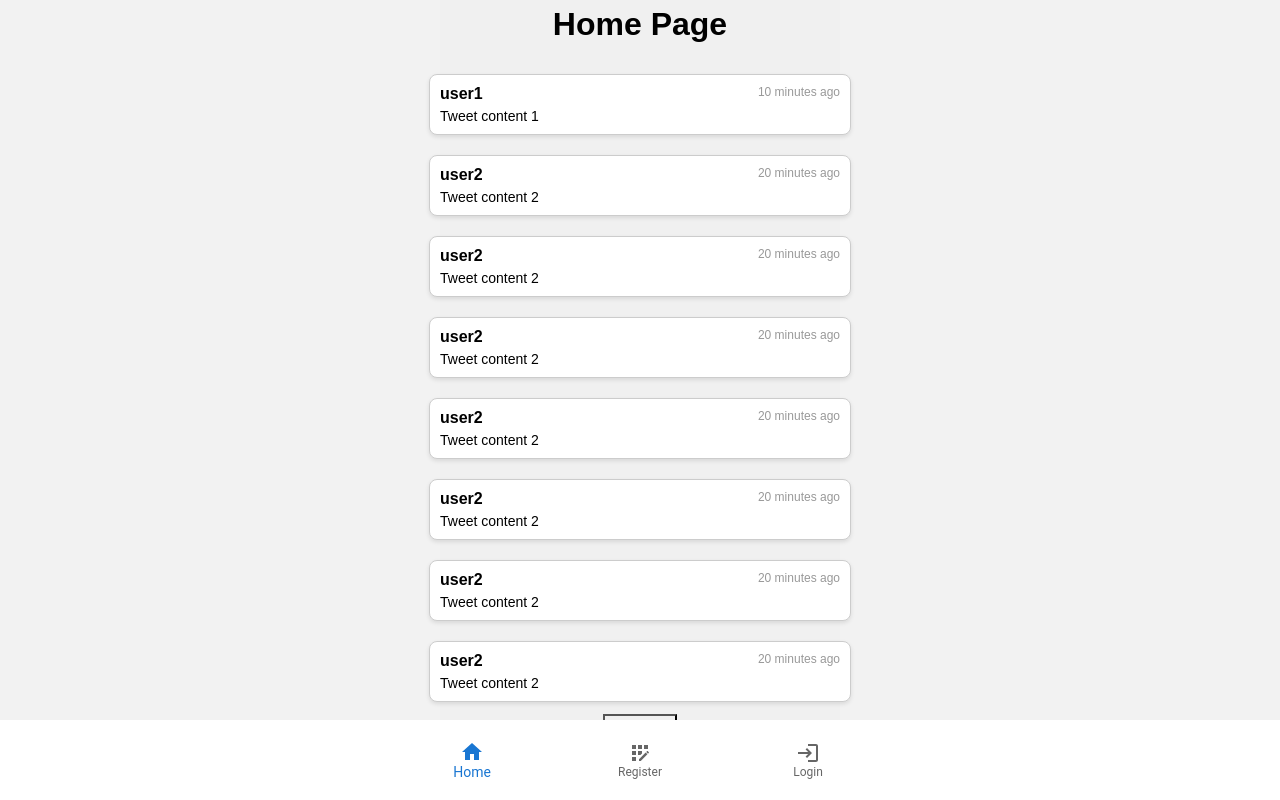
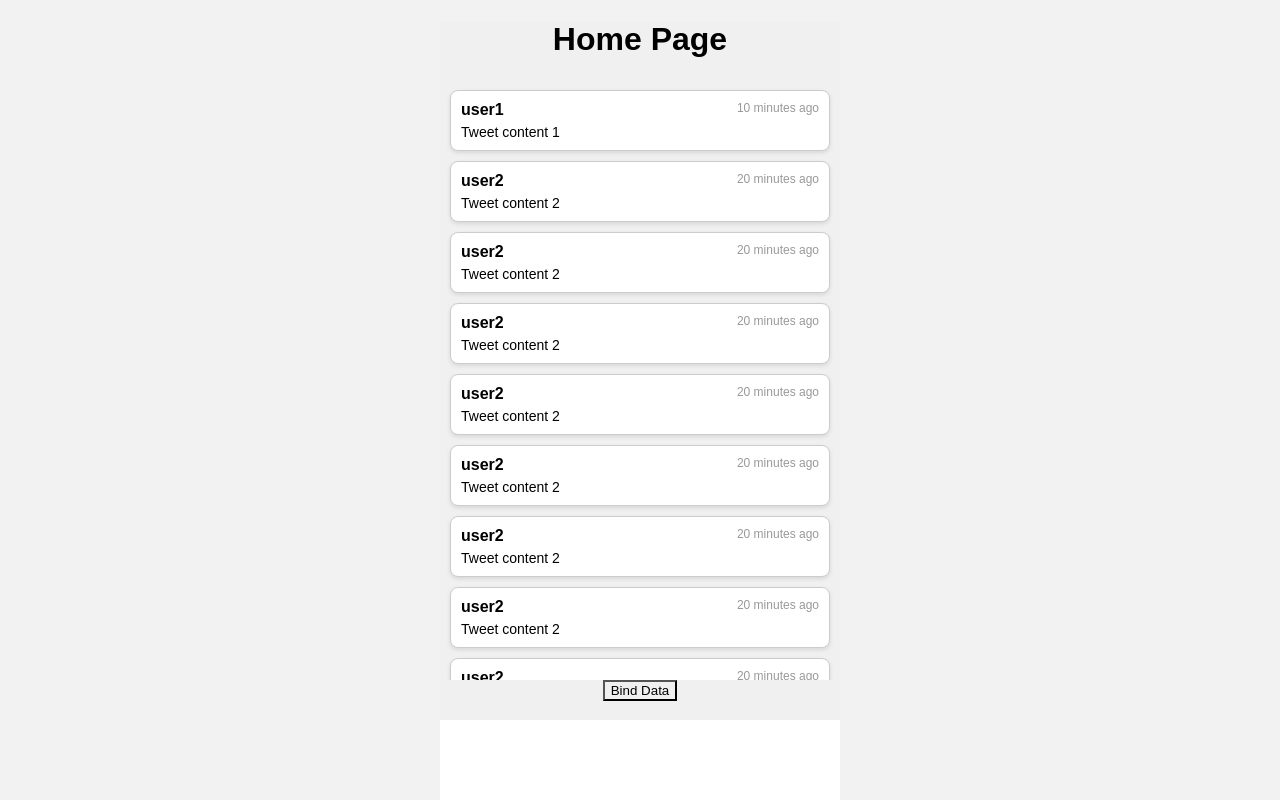
Before and after one commit to mceneli/microsurface, a React (Create React App) app: page / in a window 1280 px wide. Built offline with nearby package versions, Linux system fonts and the light colour scheme.

Commit message:
navbar fix

```diff
--- a/src/pages/Home.js
+++ b/src/pages/Home.js
@@ -73,7 +73,7 @@ const Home = () => {
 
   return (
     <div className="fullscreen-page">
-      <h1>Home Page</h1>
+      <center><h1>Home Page</h1></center>
 
       <div>
         <TweetFeed tweets={rows} />
--- a/src/pages/Login.js
+++ b/src/pages/Login.js
@@ -4,7 +4,7 @@ import '../styles.css';
 const Login = () => {
   return (
     <div className="fullscreen-page">
-      <h1>Login Page</h1>
+      <center><h1>Login Page</h1></center>
     </div>
   );
 };
--- a/src/pages/Register.js
+++ b/src/pages/Register.js
@@ -4,7 +4,7 @@ import '../styles.css';
 const Register = () => {
   return (
     <div className="fullscreen-page">
-      <h1>Register Page</h1>
+      <center><h1>Register Page</h1></center>
     </div>
   );
 };
--- a/src/styles.css
+++ b/src/styles.css
@@ -100,23 +100,24 @@ li a {
   max-width: 400px;
   height: 90vh; /* Set the height to the viewport height */
   background-color: #f0f0f0; /* Example background color */
-  display: flex;
+  /*display: flex;*/
   align-items: center;
   justify-content: center;
   flex-direction: column;
 }
 
 .tweet-feed {
-  display: flex;
+  /*display: flex;*/
   flex-direction: column;
   align-items: center;
-  max-height: 650px; /* Max height for the tweet feed container */
+  height: 75vh; /* Max height for the tweet feed container */
   overflow-y: scroll; /* Add vertical scroll */
   width:96vw;
+  max-width: 400px;
 }
 
 .tweet-feed::-webkit-scrollbar {
-  width: 0.5em; /* Width of the scrollbar */
+  width: 0.1em; /* Width of the scrollbar */
 }
 
 .tweet-feed::-webkit-scrollbar-thumb {
@@ -128,8 +129,7 @@ li a {
   border-radius: 8px;
   padding: 10px;
   margin: 10px;
-  width: 88vw;
-  max-width: 400px;
+  /*max-width: 400px;*/
   background-color: white;
   box-shadow: 0px 2px 4px rgba(0, 0, 0, 0.1);
 }
@@ -157,4 +157,5 @@ li a {
   overflow: hidden;
   position: fixed;
   bottom: 0;
+  max-width: 400px;
 }
```
